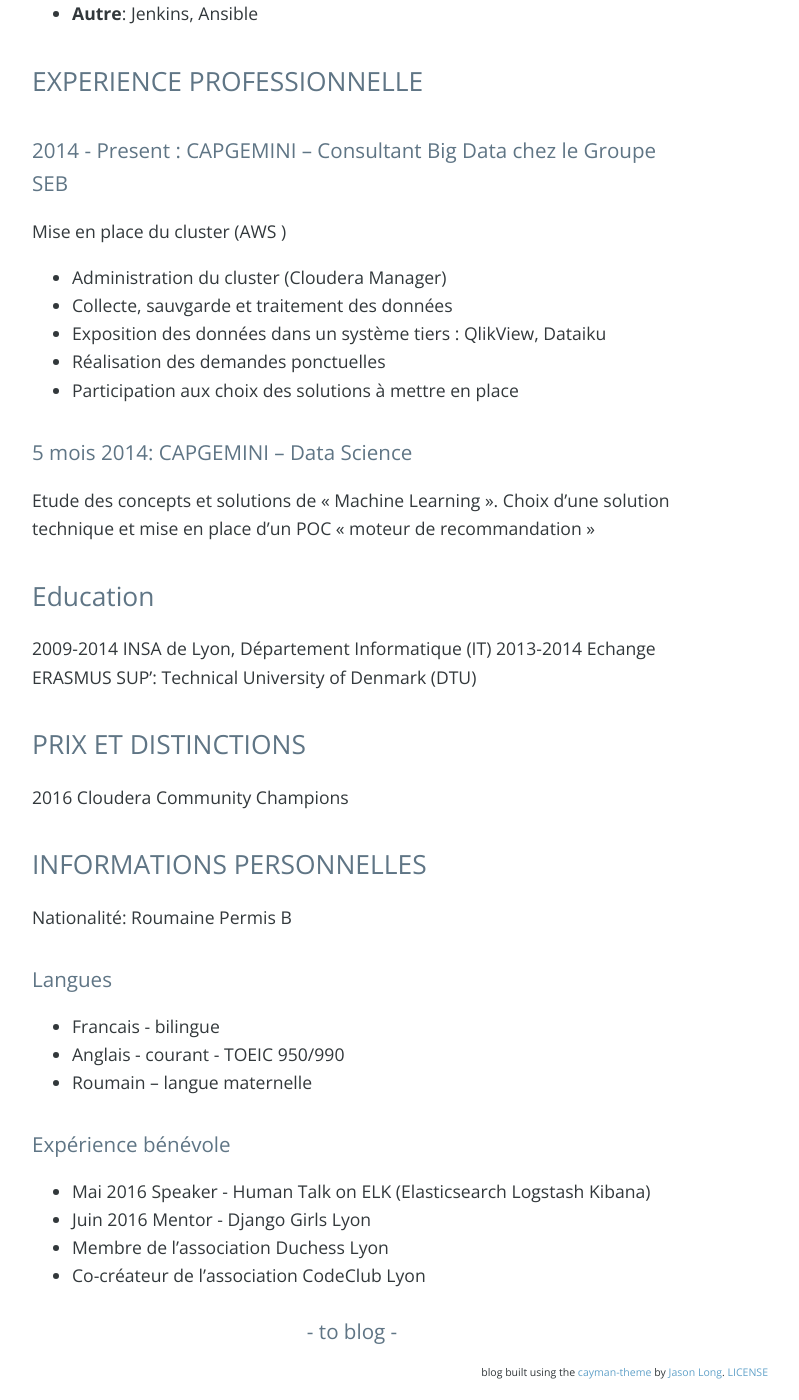
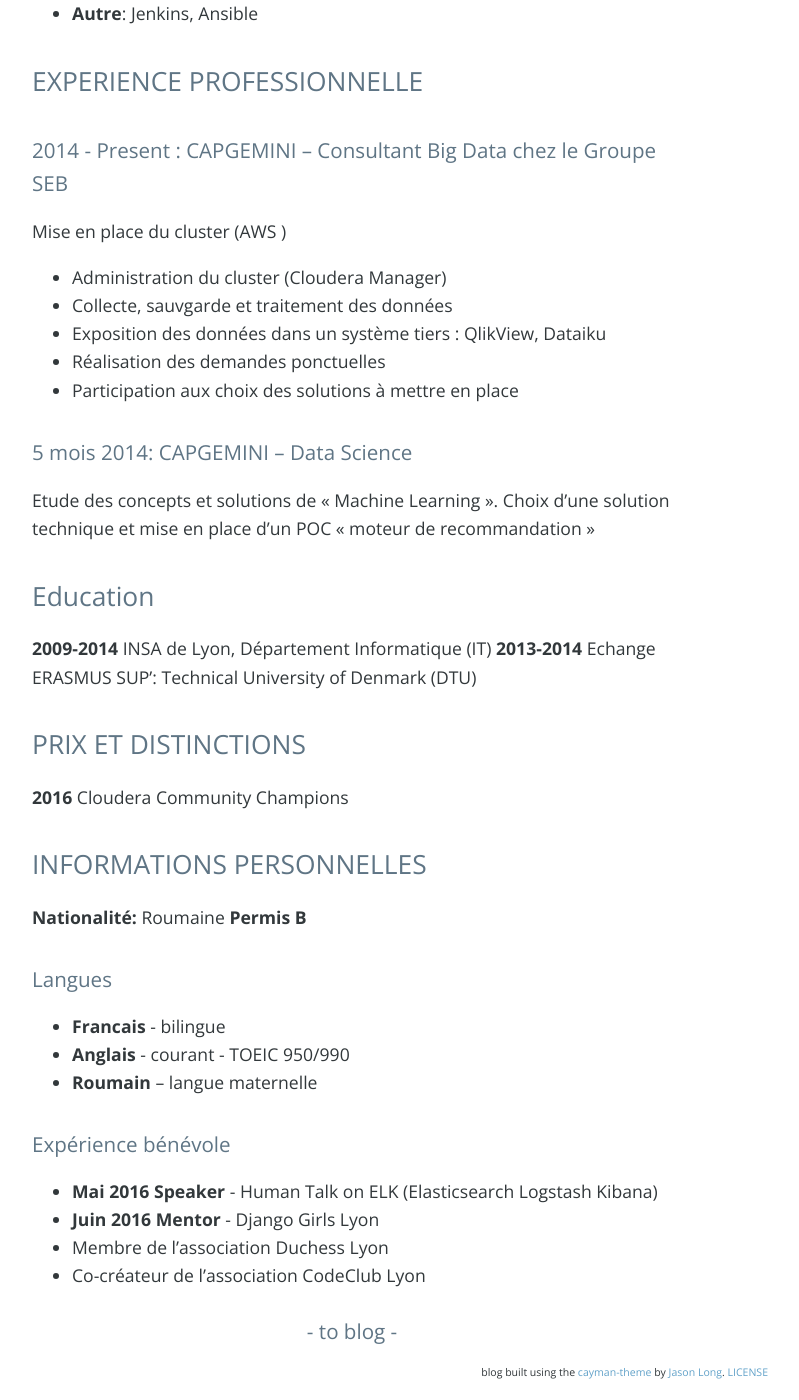
Before and after one commit to veve90/cv, a Jekyll site: the page built from _posts/2017-12-17-analyse-transactionelle.md, in a window 1280 px wide and 1400 px high, scrolled down 698 px. Shown: the whole window, without its empty margins (288-1087 px from the left). Built offline with Jekyll 4.4.1, drawn with Linux system fonts in a browser that asks for light colours; nearby versions of some CDN libraries; comment, search, counter and statistics services are not loaded; part of the change alters nothing that is shown.

```diff
--- a/_posts/2017-12-17-analyse-transactionelle.md
+++ b/_posts/2017-12-17-analyse-transactionelle.md
@@ -29,23 +29,23 @@ Etude des concepts et solutions de « Machine Learning ». Choix d'une solution
 
 
 ## Education
-2009-2014	INSA de Lyon, Département Informatique (IT)
-2013-2014	   Echange ERASMUS SUP’: Technical University of Denmark (DTU)
+__2009-2014__	INSA de Lyon, Département Informatique (IT)
+__2013-2014__	   Echange ERASMUS SUP’: Technical University of Denmark (DTU)
 
 ## PRIX ET DISTINCTIONS
-2016		   Cloudera Community Champions
+__2016__		   Cloudera Community Champions
 
 ## INFORMATIONS PERSONNELLES
-Nationalité: Roumaine
-Permis B
+__Nationalité:__ Roumaine
+__Permis B__
 
 # Langues
--	Francais - bilingue
--	Anglais - courant - TOEIC 950/990
--	Roumain – langue maternelle
+-	__Francais__ - bilingue
+-	__Anglais__ - courant - TOEIC 950/990
+-	__Roumain__ – langue maternelle
 
 # Expérience bénévole
-- Mai 2016 Speaker  - Human Talk on ELK (Elasticsearch Logstash Kibana)
--	Juin 2016 Mentor - Django Girls Lyon
+- __Mai 2016 Speaker__  - Human Talk on ELK (Elasticsearch Logstash Kibana)
+-	__Juin 2016 Mentor__ - Django Girls Lyon
 -	Membre de l’association Duchess Lyon
 -	Co-créateur de l’association CodeClub Lyon
```
